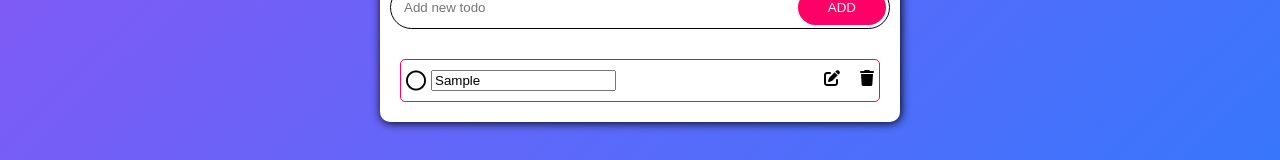
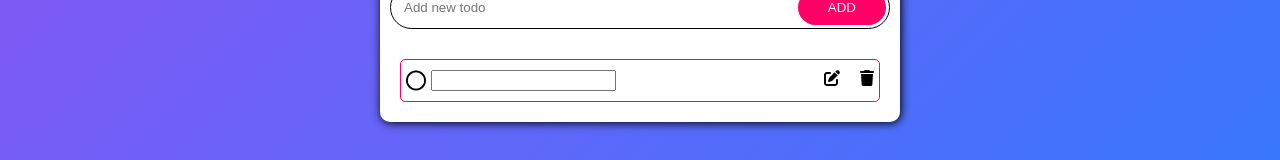
Before and after one commit to Hossam5000/Vue-todo-app, a Vue app: page / in a window 1280 px wide. Both pictures are taken after typing "Sample" into the empty fields and a click on the button "ADD". Shown: the part 122-282 px from the top of the page. Built offline with nearby package versions, Linux system fonts and the light colour scheme.

Commit message:
practicing on the edit feature

```diff
--- a/src/App.vue
+++ b/src/App.vue
@@ -5,6 +5,7 @@ import todoItem from "./components/todoItem.vue";
 const inputNewTodo = ref("");
 let todos = ref([]);
 
+// functions
 function addTodo() {
   if (!inputNewTodo.value.trim()) return; // Prevent empty todos
 
@@ -18,6 +19,10 @@ function addTodo() {
   todos.value.push(todo);
   save();
   inputNewTodo.value = "";
+}
+
+function editTodo() {
+
 }
 
 function save() {
@@ -49,9 +54,7 @@ onMounted(() => {
 
     <!-- todo list -->
     <ul class="todoList">
-      <todoItem v-for="todo in todos" :key="todo.id" :task-title="todo.text" :editing="todo.editing"
-        @toggleEdit="todo.editing = !todo.editing"
-        @updateTaskTitle="(newTitle) => { todo.text = newTitle; todo.editing = false; save(); }"
+      <todoItem v-for="todo in todos" :key="todo.id" :task-title="todo.text"
         @delete="deleteTodo(todos.indexOf(todo))" />
     </ul>
   </div>
--- a/src/components/todoItem.vue
+++ b/src/components/todoItem.vue
@@ -1,29 +1,19 @@
 <script setup>
-import { ref } from "vue";
-
-const props = defineProps({
-  taskTitle: String,
-  editing: Boolean,
-});
-
-const emits = defineEmits(["toggleEdit", "updateTaskTitle", "delete"]);
-
-const newTitle = ref(props.taskTitle);
+// cons & vars
+const emits = defineEmits(["delete"]);
 </script>
 
 <template>
   <li class="todoItem">
     <div class="left">
       <i class="fa-regular fa-circle"></i>
-
-      <!-- Toggle between text and input field -->
-      <input v-model="newTitle" @keyup.enter="$emit('updateTaskTitle', newTitle)" />
+      <input v-model="newTitle" />
     </div>
     <!-- ./left -->
 
     <div class="right">
       <span class="edit-btn">
-        <i @click="$emit('toggleEdit')" class="fa-solid fa-pen-to-square"></i>
+        <i class="fa-solid fa-pen-to-square"></i>
       </span>
 
       <span @click="$emit('delete')" class="delete-btn">
```
